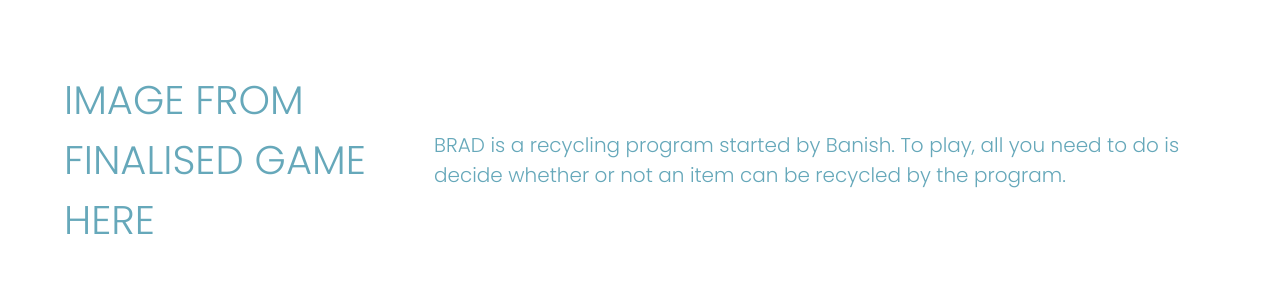
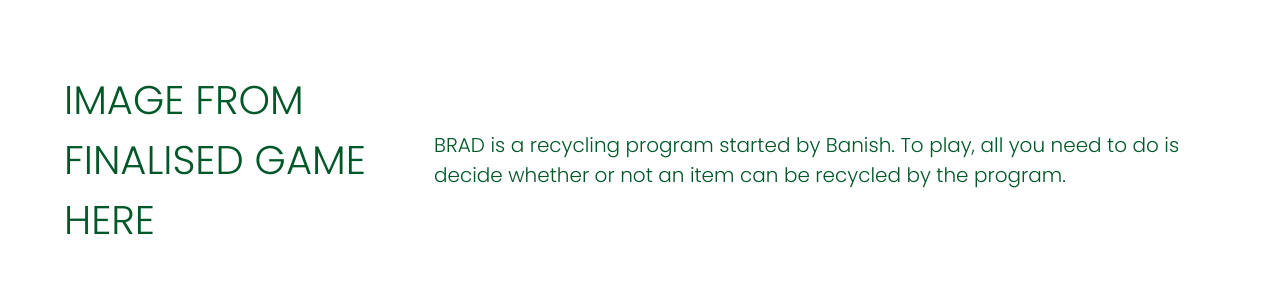
Before and after one commit to gal333t/project4, a React (Vite) app: page / in a window 1280 px wide. Shown: the part 240-540 px from the top of the page. Built offline with nearby package versions, Linux system fonts and the light colour scheme; no server answers; the database is empty.

Commit message:
changing colours and also changing on toggle

```diff
--- a/src/Components/Homescreen.jsx
+++ b/src/Components/Homescreen.jsx
@@ -1,16 +1,17 @@
-import { Text, Box, Flex } from "@chakra-ui/react";
+import { Text, Box, Flex, useColorModeValue } from "@chakra-ui/react";
 import Scoreboard from "./Scoreboard";
-import Username from "./Username";
 
 export default function Homescreen() {
+  const text = useColorModeValue("#005829", "#FBB8FC");
+
   return (
     <>
       <Box>
         <Flex alignItems="center" justifyContent="space-between" p="16">
-          <Text fontSize="40px" color="#66a8ba">
+          <Text fontSize="40px" color={text}>
             IMAGE FROM FINALISED GAME HERE
           </Text>
-          <Text fontSize="20px" color="#66a8ba">
+          <Text fontSize="20px" color={text}>
             BRAD is a recycling program started by Banish. To play, all you need
             to do is decide whether or not an item can be recycled by the
             program.
```
